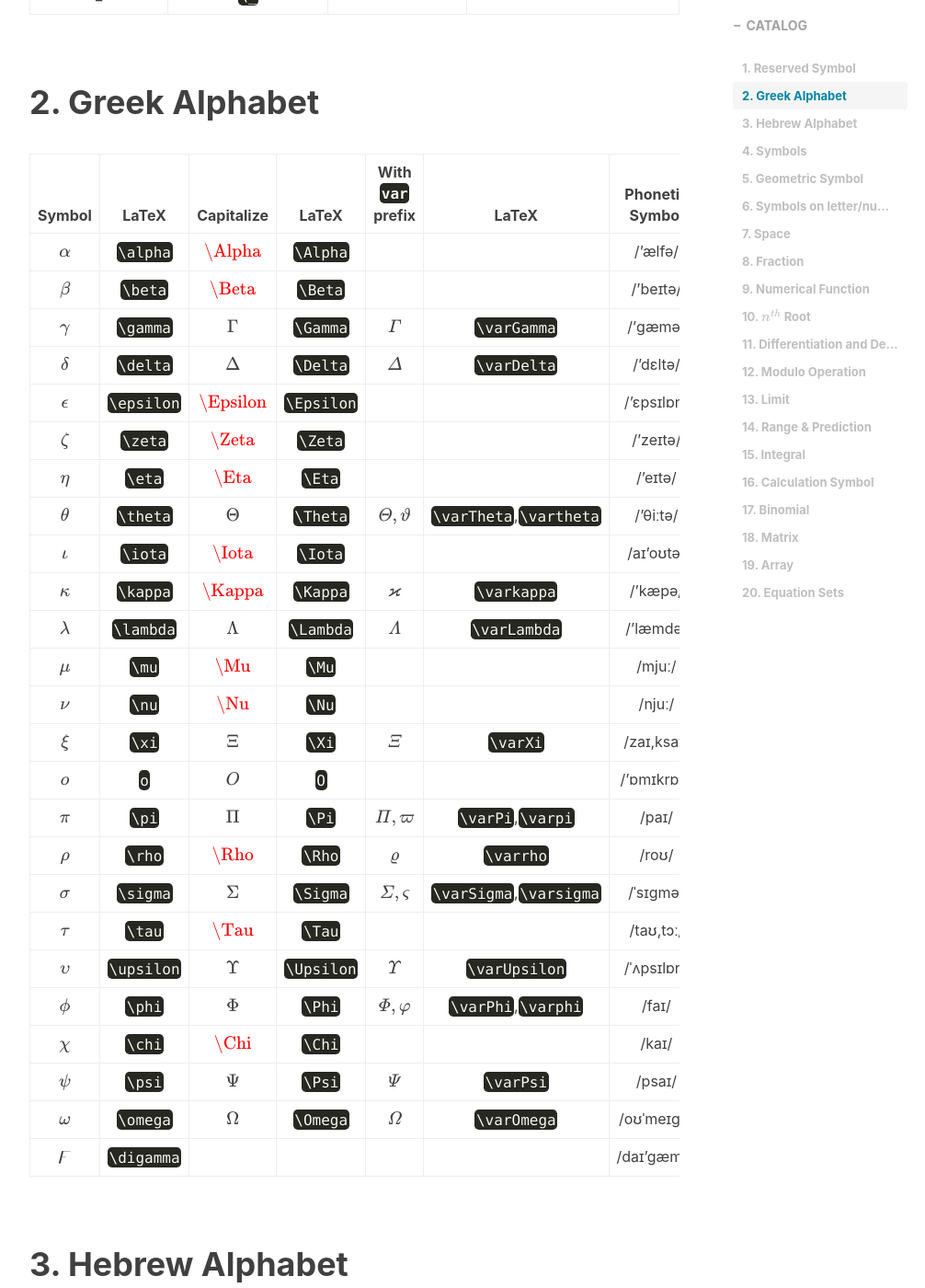
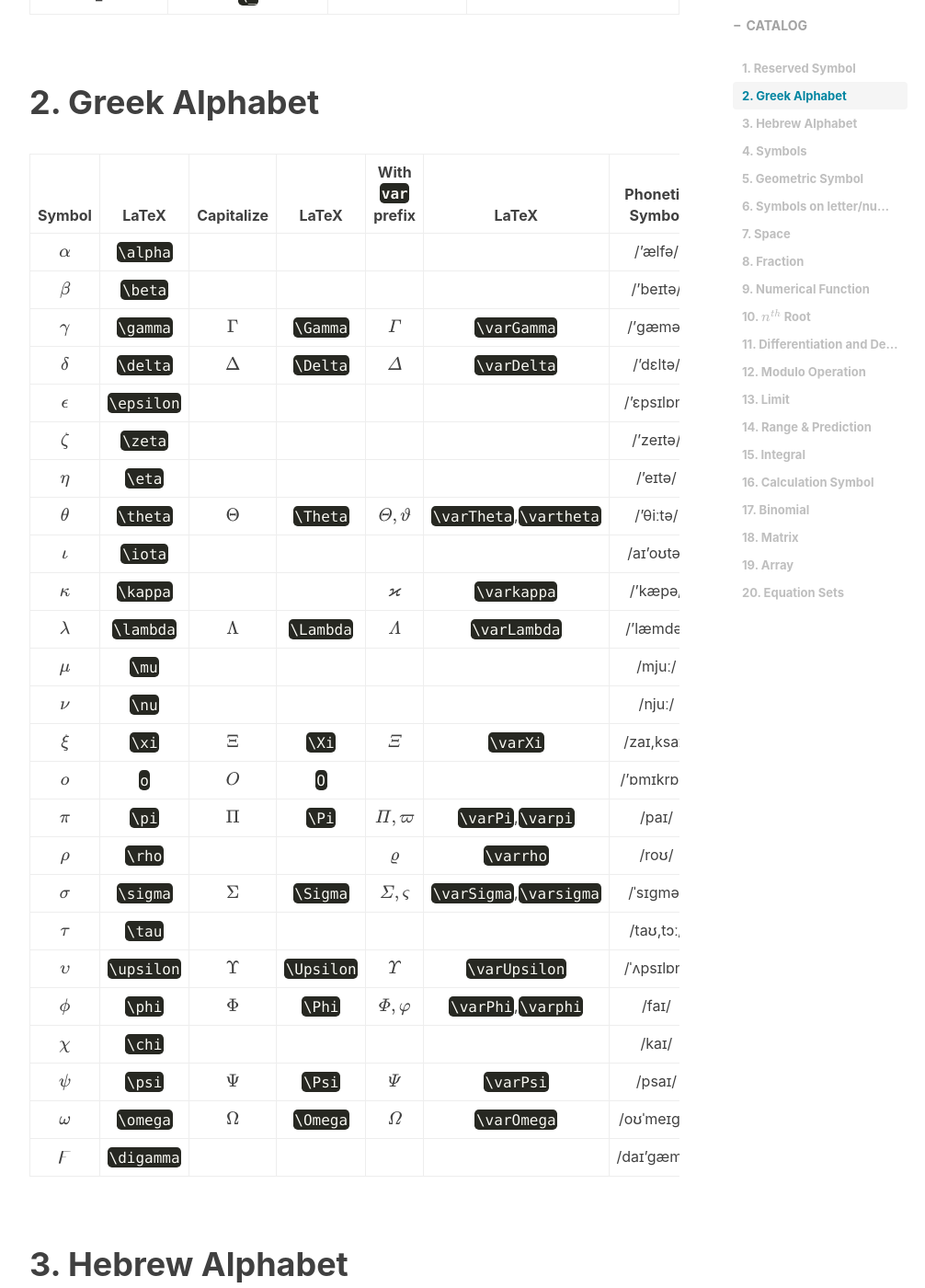
Before and after one commit to WinchellWang/winchellwang.github.io, a Jekyll site: the page built from _posts/2023-03-28-Manual_LaTex_Equation_ENG.md, in a window 1280 px wide and 1400 px high, scrolled down 1207 px. Shown: the whole window at 92% size, without its empty margins (233-1239 px from the left). Built offline with Jekyll 4.4.1, drawn with Linux system fonts in a browser that asks for light colours; nearby versions of some CDN libraries; comment, search, counter and statistics services are not loaded.

Commit message:
Update 2023-03-28-Manual_LaTex_Equation_ENG.md

```diff
--- a/_posts/2023-03-28-Manual_LaTex_Equation_ENG.md
+++ b/_posts/2023-03-28-Manual_LaTex_Equation_ENG.md
@@ -29,28 +29,28 @@ There are some characters which need to be typed out by a specific method in LaT
 
 |Symbol|LaTeX|Capitalize|LaTeX|With `var` prefix|LaTeX|Phonetic Symbol|
 |:---:|:---:|:---:|:---:|:---:|:---:|:---:|
-|$\alpha$|`\alpha`|$\Alpha$|`\Alpha`|||/'ælfə/|
-|$\beta$|`\beta`|$\Beta$|`\Beta`|||/'beɪtə/|
+|$\alpha$|`\alpha`|||||/'ælfə/|
+|$\beta$|`\beta`|||||/'beɪtə/|
 |$\gamma$|`\gamma`|$\Gamma$|`\Gamma`|$\varGamma$|`\varGamma`|/'ɡæmə/|
 |$\delta$|`\delta`|$\Delta$|`\Delta`|$\varDelta$|`\varDelta`|/'dɛltə/|
-|$\epsilon$|`\epsilon`|$\Epsilon$|`\Epsilon`|||/'ɛpsɪlɒn/|
-|$\zeta$|`\zeta`|$\Zeta$|`\Zeta`|||/'zeɪtə/|
-|$\eta$|`\eta`|$\Eta$|`\Eta`|||/'eɪtə/|
+|$\epsilon$|`\epsilon`|||||/'ɛpsɪlɒn/|
+|$\zeta$|`\zeta`|||||/'zeɪtə/|
+|$\eta$|`\eta`|||||/'eɪtə/|
 |$\theta$|`\theta`|$\Theta$|`\Theta`|$\varTheta,\vartheta$|`\varTheta`,`\vartheta`|/'θiːtə/|
-|$\iota$|`\iota`|$\Iota$|`\Iota`|||/aɪ'oʊtə/|
-|$\kappa$|`\kappa`|$\Kappa$|`\Kappa`|$\varkappa$|`\varkappa`|/'kæpə/|
+|$\iota$|`\iota`|||||/aɪ'oʊtə/|
+|$\kappa$|`\kappa`|||$\varkappa$|`\varkappa`|/'kæpə/|
 |$\lambda$|`\lambda`|$\Lambda$|`\Lambda`|$\varLambda$|`\varLambda`|/'læmdə/|
-|$\mu$|`\mu`|$\Mu$|`\Mu`|||/mjuː/|
-|$\nu$|`\nu`|$\Nu$|`\Nu`|||/njuː/|
+|$\mu$|`\mu`|||||/mjuː/|
+|$\nu$|`\nu`|||||/njuː/|
 |$\xi$|`\xi`|$\Xi$|`\Xi`|$\varXi$|`\varXi`|/zaɪ,ksaɪ/|
 |$o$|`o`|$O$|`O`|||/'ɒmɪkrɒn/|
 |$\pi$|`\pi`|$\Pi$|`\Pi`|$\varPi,\varpi$|`\varPi`,`\varpi`|/paɪ/|
-|$\rho$|`\rho`|$\Rho$|`\Rho`|$\varrho$|`\varrho`|/roʊ/|
+|$\rho$|`\rho`|||$\varrho$|`\varrho`|/roʊ/|
 |$\sigma$|`\sigma`|$\Sigma$|`\Sigma`|$\varSigma,\varsigma$|`\varSigma`,`\varsigma`|/ˈsɪɡmə/|
-|$\tau$|`\tau`|$\Tau$|`\Tau`|||/taʊ,tɔː/|
+|$\tau$|`\tau`|||||/taʊ,tɔː/|
 |$\upsilon$|`\upsilon`|$\Upsilon$|`\Upsilon`|$\varUpsilon$|`\varUpsilon`|/ˈʌpsɪlɒn/|
 |$\phi$|`\phi`|$\Phi$|`\Phi`|$\varPhi,\varphi$|`\varPhi`,`\varphi`|/faɪ/|
-|$\chi$|`\chi`|$\Chi$|`\Chi`|||/kaɪ/|
+|$\chi$|`\chi`|||||/kaɪ/|
 |$\psi$|`\psi`|$\Psi$|`\Psi`|$\varPsi$|`\varPsi`|/psaɪ/|
 |$\omega$|`\omega`|$\Omega$|`\Omega`|$\varOmega$|`\varOmega`|/oʊˈmeɪɡə/|
 |$\digamma$|`\digamma`|||||/daɪ'gæmə/|
```
